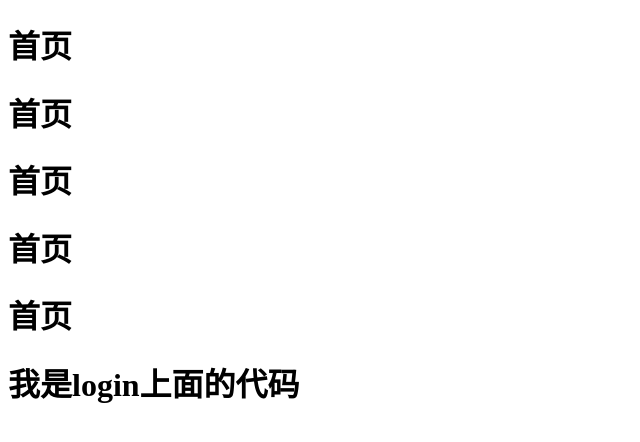
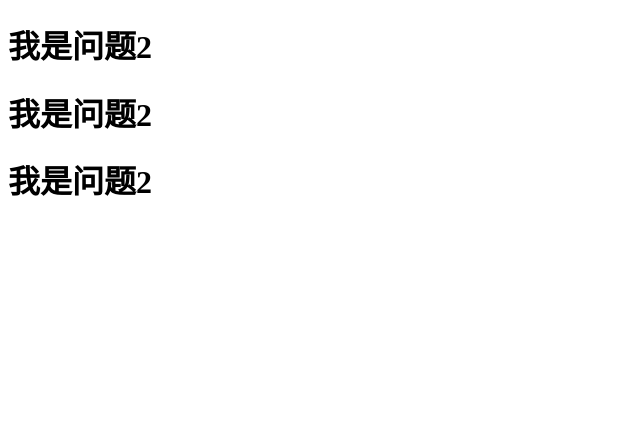
Before and after one commit to fan379660107/text, a plain HTML site: page index.html in a window 1280 px wide. Shown: the whole page, without its empty margins (0-640 px from the left). Drawn offline with Linux system fonts and the light colour scheme.

Commit message:
我修改了login上面的index.html

```diff
--- a/index.html
+++ b/index.html
@@ -9,12 +9,9 @@
 </head>
 
 <body>
-    <h1>首页</h1>
-    <h1>首页</h1>
-    <h1>首页</h1>
-    <h1>首页</h1>
-    <h1>首页</h1>
-    <h1>我是login上面的代码</h1>
+    <h1>我是问题2</h1>
+    <h1>我是问题2</h1>
+    <h1>我是问题2</h1>
 </body>
 <script src="./index.js"></script>
 
```
